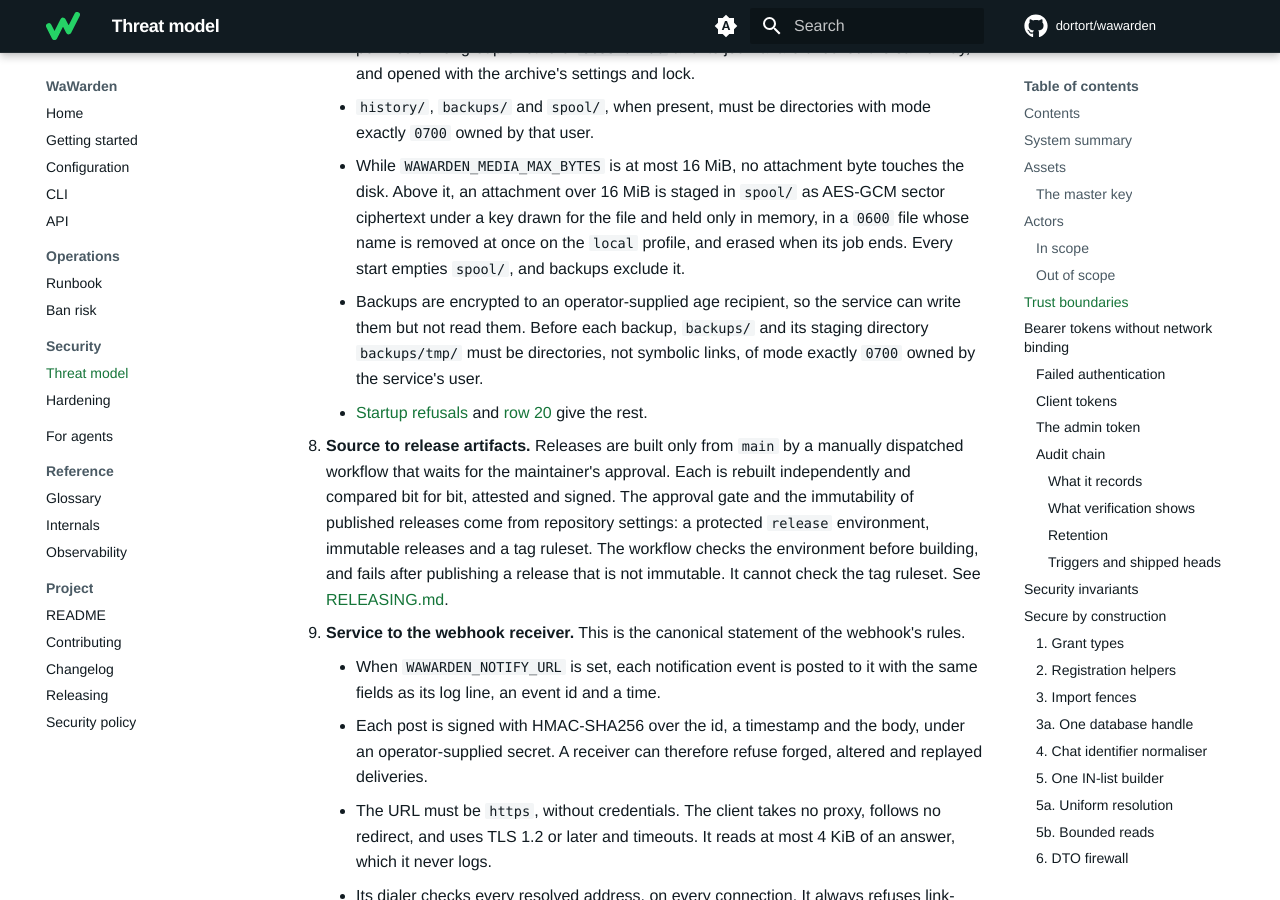
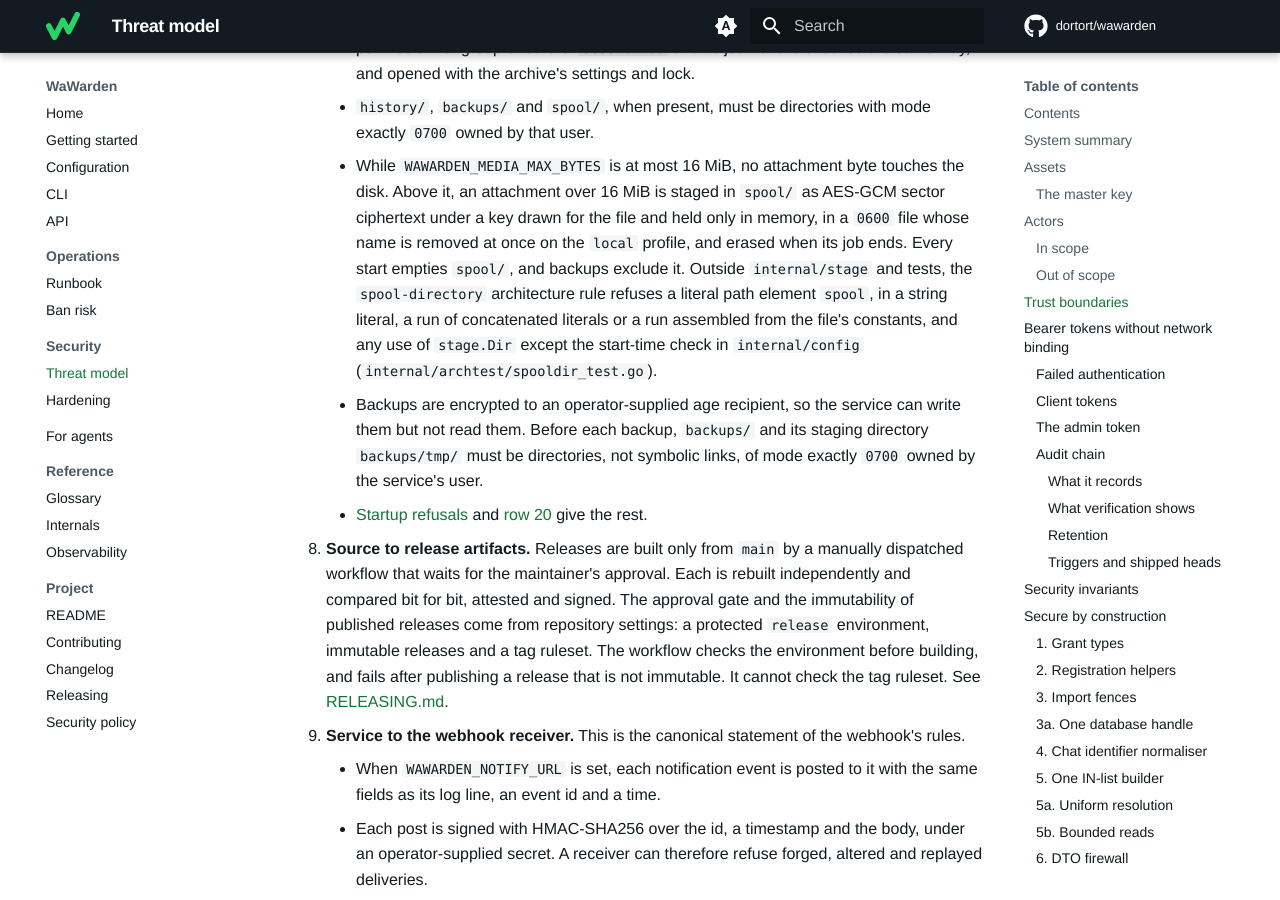
Before and after one commit to dortort/wawarden, an MkDocs documentation site: the page built from docs/threat-model.md, in a window 1280 px wide and 900 px high, scrolled down 9957 px. Built offline with MkDocs 1.6.1 and Material for MkDocs 9.7.7, drawn with Linux system fonts in a browser that asks for light colours; comment, search, counter and statistics services are not loaded.

Commit message:
docs(threat-model): cite the spool-directory rule for spool/
Boundary 7 describes spool/ but did not name the architecture rule that
keeps its name inside internal/stage and its start-time check in
internal/config.

Co-Authored-By: Claude Opus 5.5 <noreply@anthropic.com>
Co-Authored-By: Claude Fable 5.1 <noreply@anthropic.com>

```diff
--- a/docs/threat-model.md
+++ b/docs/threat-model.md
@@ -362,7 +362,12 @@ These are stated so that nobody relies on WaWarden for them:
      `spool/` as AES-GCM sector ciphertext under a key drawn for the file and
      held only in memory, in a `0600` file whose name is removed at once on
      the `local` profile, and erased when its job ends. Every start empties
-     `spool/`, and backups exclude it.
+     `spool/`, and backups exclude it. Outside `internal/stage` and tests,
+     the `spool-directory` architecture rule refuses a literal path element
+     `spool`, in a string literal, a run of concatenated literals or a run
+     assembled from the file's constants, and any use of `stage.Dir` except
+     the start-time check in `internal/config`
+     (`internal/archtest/spooldir_test.go`).
    - Backups are encrypted to an operator-supplied age recipient, so the
      service can write them but not read them. Before each backup, `backups/`
      and its staging directory `backups/tmp/` must be directories, not
```
